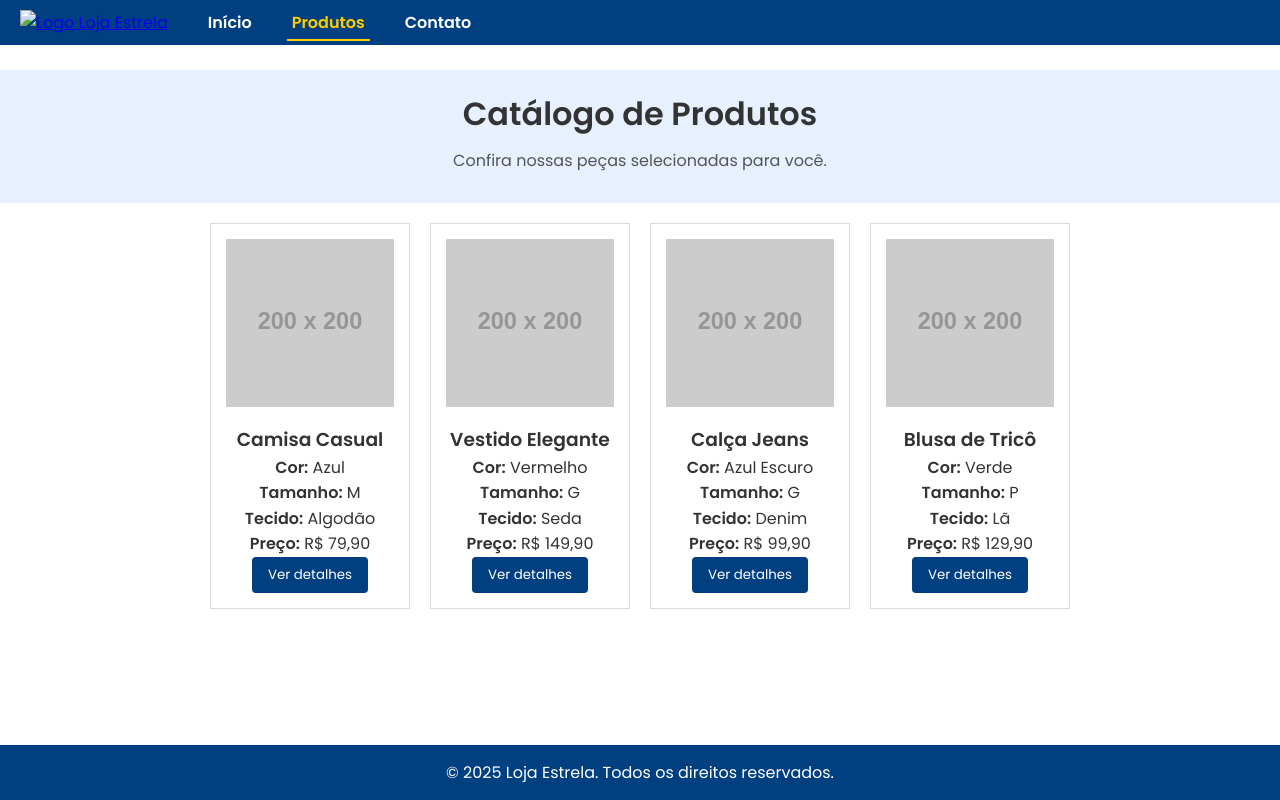
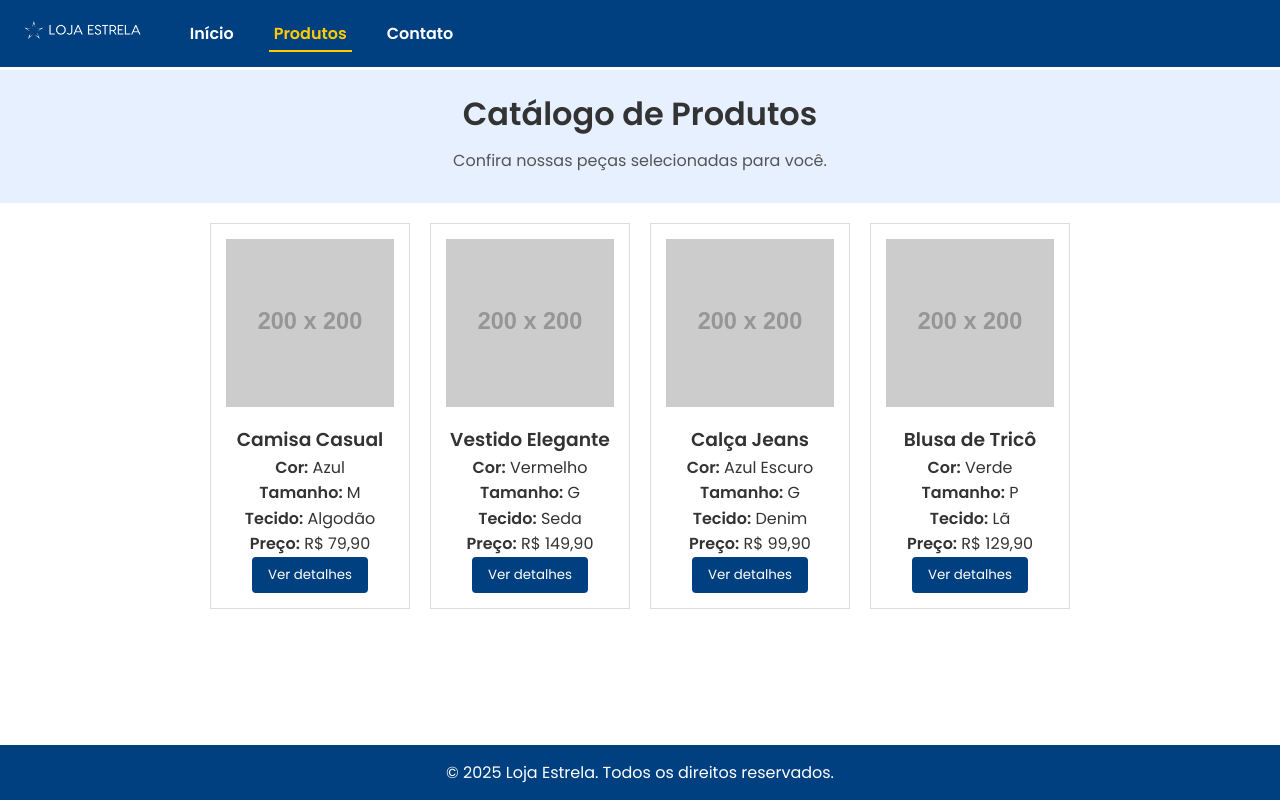
Before and after one commit to yurizinlala/projetoraul, a plain HTML site: page produtos.html in a window 1280 px wide. Drawn offline with Linux system fonts and the light colour scheme; placeholder pictures from the web are drawn by us.

Commit message:
Update produtos.html

```diff
--- a/produtos.html
+++ b/produtos.html
@@ -12,7 +12,7 @@
     <nav class="menu">
       <div class="logo-container">
         <a href="index.html">
-          <img src="imagens/logo.png" alt="Logo Loja Estrela" class="logo">
+          <img src="logo.png" alt="Logo Loja Estrela" class="logo">
         </a>
       </div>
       <ul>
```
